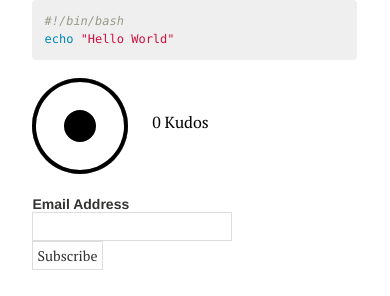
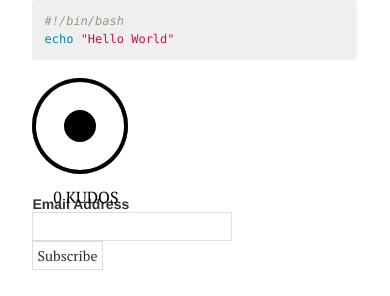
Before and after one commit to MiteshShah/miteshshah.github.io, a Jekyll site: the page built from _posts/2015-05-17-hello-world.md, in a window 390 px wide. Shown: the part 377-673 px from the top of the page. Built offline with Jekyll 4.4.1, drawn with Linux system fonts in a browser that asks for light colours; nearby versions of some CDN libraries; comment, search, counter and statistics services are not loaded.

Commit message:
Better Kudos Position

```diff
--- a/assets/css/kudosplease.css
+++ b/assets/css/kudosplease.css
@@ -1,6 +1,8 @@
 .kudos {
     color: #000;
-    position: relative;
+    position: fixed;
+    bottom: 100px;
+    right: 50px;
     width: 6em;
     height: 6em;
     /* margin: .5em auto 1.5em auto; */
@@ -63,11 +65,18 @@
 }
 
 .kudos:after {
-    position: absolute;
-    content: attr(data-amount) " Kudos";
-    bottom: -1.25em;
-    left: 0;
+    position: absolute;;
+    content: attr(data-amount) " KUDOS";
+    bottom: -95px;
+    right: 10px;
     width: 18.5em;
-    text-align: center;;
+    text-align: right;
     line-height: 9em
 }
+@media screen and (max-width: 768px) {
+  .kudos {
+    position: relative;
+    bottom: auto;
+    right: auto;
+  }
+}
```
